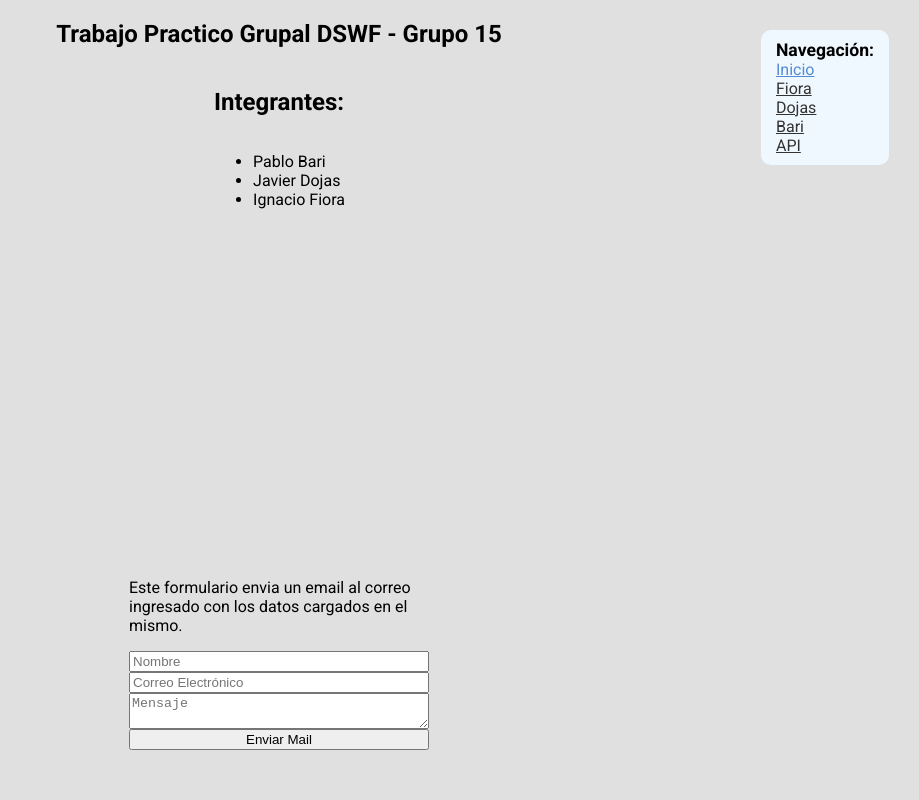
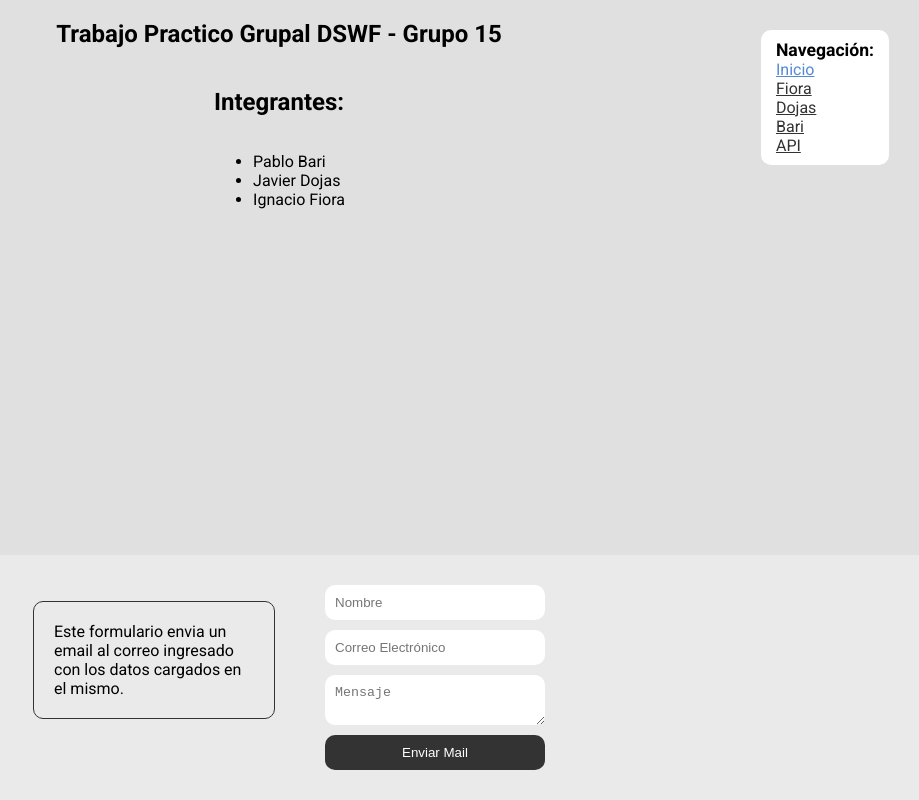
Before and after one commit to ifiora/dsfw_tp1_g15, a React (Vite) app: page / in a window 1280 px wide. Shown: the whole page, without its empty margins (361-1280 px from the left). Built offline with nearby package versions, Linux system fonts and the light colour scheme.

Commit message:
Estilos form

```diff
--- a/src/App.css
+++ b/src/App.css
@@ -20,7 +20,7 @@ nav.main {
   right: 30px;
   top: 30px;
   z-index: 5;
-  background-color: aliceblue;
+  background-color: #fff;
   padding: 10px 15px;
   border-radius: 10px;
 }
@@ -44,21 +44,15 @@ nav.main a.active {
   color: #538ad4;
 }
 
-form {
-  display: flex;
-  flex-flow: column;
-  width: 50%;
-  max-width: 300px;
-}
-
 footer {
   width: 100%;
   display: flex;
   justify-content: center;
   align-items: center;
-  margin-top: 30px;
-  margin-bottom: 50px;
+  padding-top: 30px;
+  padding-bottom: 30px;
   align-self: flex-end;
+  background-color: #FFFFFF50;
 }
 
 #api {
@@ -71,3 +65,52 @@ footer {
   align-items: center;
   justify-content: center;
 }
+
+/* Estilos formulario */
+form {
+  display: flex;
+  flex-flow: row;
+  width: 100%;
+  gap: 50px;
+  justify-content: center;
+}
+
+form .form-container {
+  display: flex;
+  flex-flow: column;
+  gap: 10px;
+
+  width: 200px;
+}
+
+form input[type="text"],
+form input[type="email"],
+textarea {
+  border: none;
+  border-radius: 10px;
+  padding: 10px;
+  width: 100%;
+}
+
+form > p {
+  width: 200px;
+  border: 1px solid #333;
+  border-radius: 10px;
+  height: 100%;
+  padding: 20px;
+}
+
+form button {
+  box-sizing: content-box;
+  width: 100%;
+  border-radius: 10px;
+  border: none;
+  padding: 10px;
+  background-color: #333333;
+  color: #fff;
+  cursor: pointer;
+}
+
+form button:hover {
+  background-color: #33333380;
+}
--- a/src/ContactForm.jsx
+++ b/src/ContactForm.jsx
@@ -27,19 +27,22 @@ const ContactForm = () => {
         "rFVcyilDeB-W5rQ4H"
       )
       .then((response) => {
-        alert("E-Mail enviado correctamente.")
+        alert("E-Mail enviado correctamente.");
       })
       .catch((err) => {
         console.error("Error: ", err);
-        alert("Ocurrió un error al enviar el E-Mail.")
+        alert("Ocurrió un error al enviar el E-Mail.");
       });
   };
 
   return (
     <form onSubmit={sendEmail}>
       <p>
-        Este formulario envia un email al correo ingresado con los datos cargados en el mismo.
+        Este formulario envia un email al correo ingresado con los datos
+        cargados en el mismo.
       </p>
+
+      <div className="form-container">
         <input
           type="text"
           name="name"
@@ -61,6 +64,7 @@ const ContactForm = () => {
           onChange={handleChange}
         />
         <button type="submit">Enviar Mail</button>
+      </div>
     </form>
   );
 };
```
Lines whose indentation alone changed are shown as unchanged.
